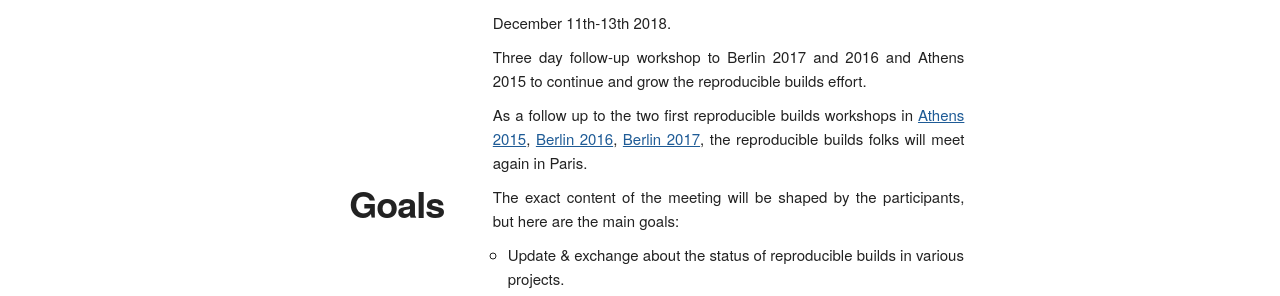
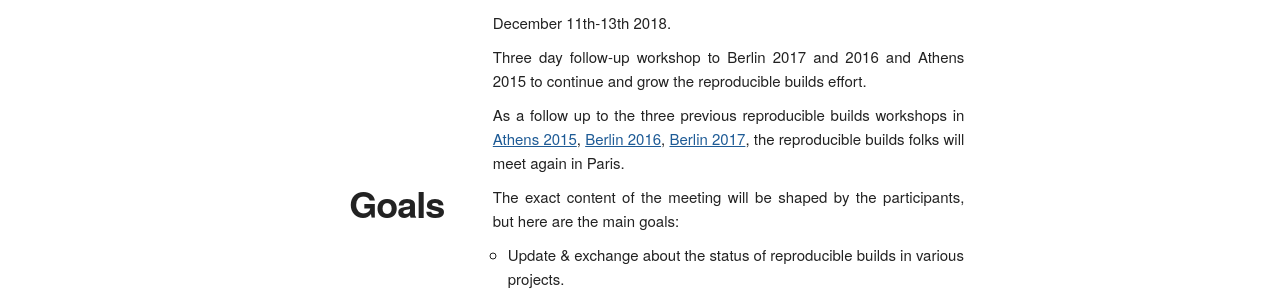
Before and after one commit to prototypefund/reproducible-website, a Jekyll site: the page built from _events/paris2018.html, in a window 1280 px wide. Shown: the part 225-521 px from the top of the page. Built offline with Jekyll 4.4.1, drawn with Linux system fonts in a browser that asks for light colours; some web fonts are replaced.

Commit message:
paris2018: Three previous summits!

```diff
--- a/_events/paris2018.html
+++ b/_events/paris2018.html
@@ -13,7 +13,7 @@ event_summary: Three day follow-up workshop to Berlin 2017 and 2016 and Athens 2
   <div class="eight columns text">
     <p>{{ page.event_date_string }}.</p>
     <p>{{ page.event_summary }}</p>
-    <p>As a follow up to the two first reproducible builds workshops in
+    <p>As a follow up to the three previous reproducible builds workshops in
       <a href="{{ "/events/athens2015/" | prepend: site.baseurl }}">Athens 2015</a>,
       <a href="{{ "/events/berlin2016/" | prepend: site.baseurl }}">Berlin 2016</a>,
       <a href="{{ "/events/berlin2017/" | prepend: site.baseurl }}">Berlin 2017</a>,
```
